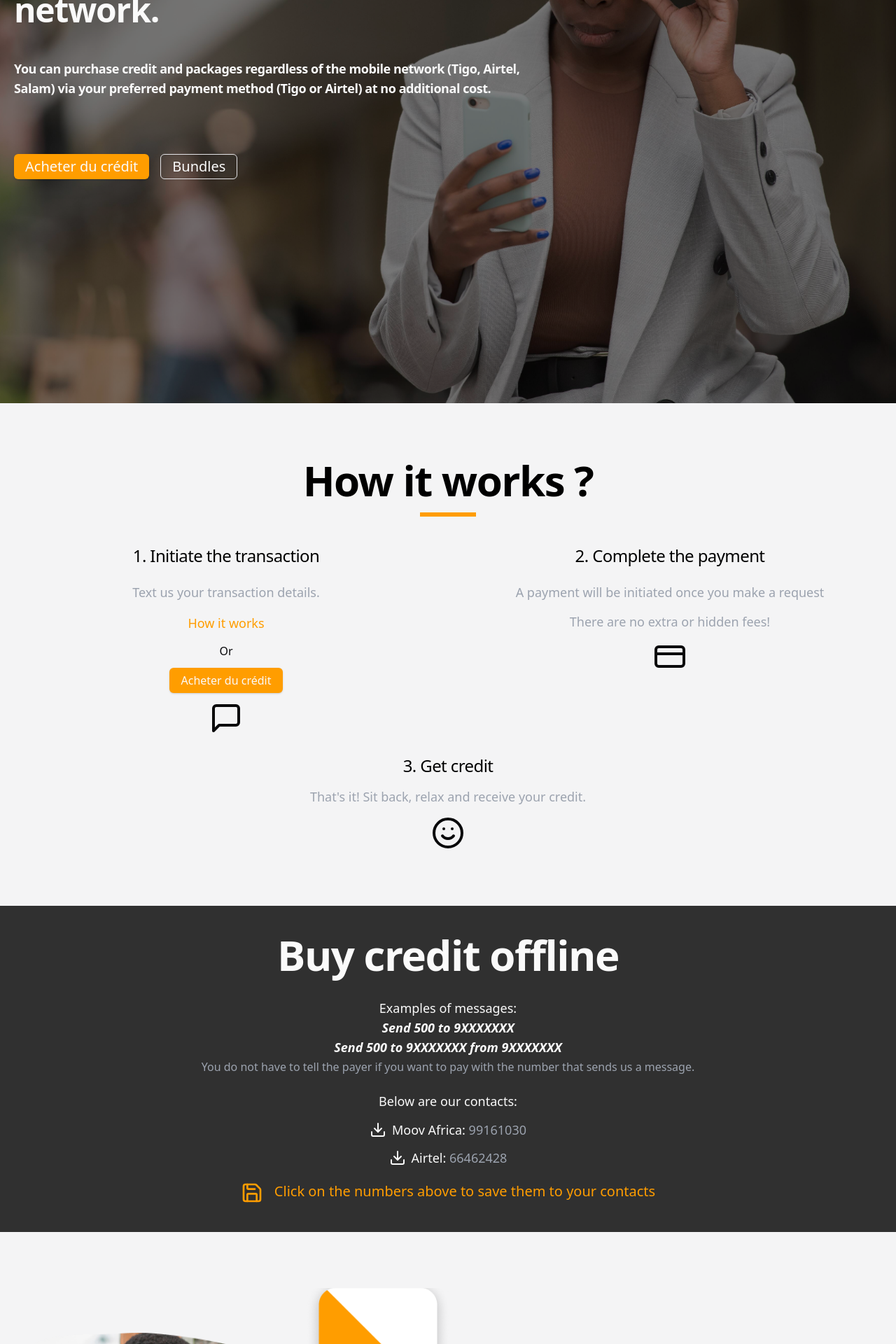
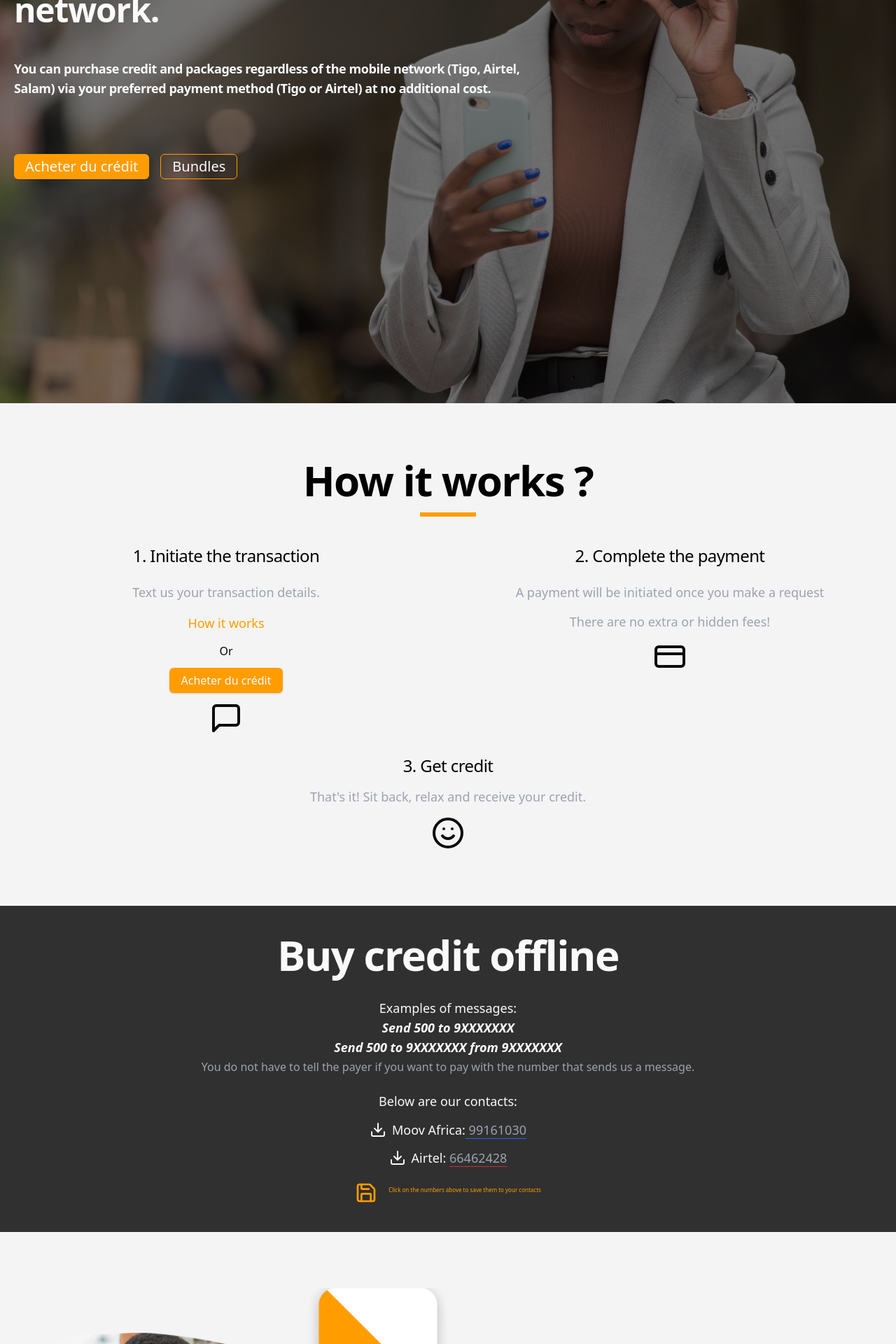
Before and after one commit to hassandogo/tosse-web, a Next.js app: page /en in a window 1280 px wide. Shown: the part 372-2292 px from the top of the page at 70% size. Built offline with nearby package versions, Linux system fonts and the light colour scheme; a web font is replaced by a local one.

Commit message:
ajoute du dorder-b sur le numéro.

```diff
--- a/components/home/homeBanner.tsx
+++ b/components/home/homeBanner.tsx
@@ -31,7 +31,7 @@ export const HomeBanner: FC<homeBannerProps> = ({ dictionary }) => {
           <Link href="/forfaits">
             <Button
               variant={"link"}
-              className="drop-shadow-sm text-primary-foreground text-lg md:text-xl border"
+              className="drop-shadow-sm text-primary-foreground text-lg md:text-xl border-primary border hover:bg-primary"
             >
               {dictionary.link}
             </Button>
--- a/components/home/homeOffline.tsx
+++ b/components/home/homeOffline.tsx
@@ -32,7 +32,7 @@ export const HomeOffline: FC<homeOfflineProps> = ({ dictionary }) => {
             <Download />
             <TypographyP>
               Moov Africa:
-              <span className="text-gray-400 hover:text-blue-600"> 99161030</span>
+              <span className="text-gray-400 hover:text-blue-600 border-b border-blue-600"> 99161030</span>
             </TypographyP>
           </Link>
         </div>
@@ -40,12 +40,12 @@ export const HomeOffline: FC<homeOfflineProps> = ({ dictionary }) => {
           <Link href="#/" target="_blank" className="flex items-center gap-2">
             <Download />
             <TypographyP>
-              Airtel: <span className="text-gray-400 hover:text-red-600"> 66462428</span>
+              Airtel: <span className="text-gray-400 hover:text-red-600 border-b border-red-600"> 66462428</span>
             </TypographyP>
           </Link>
         </div>
       </div>
-      <TypographyP className="text-base sm:text-xl font-normal leading-6 text-center text-primary flex justify-center sm:gap-3">
+      <TypographyP className="text-base sm:text-[0.5rem] font-normal leading-6 text-center text-primary flex justify-center sm:gap-3">
         <Save className=" border-primary w-8 h-8 mr-1" />
         {dictionary.cliquez}
       </TypographyP>
```
